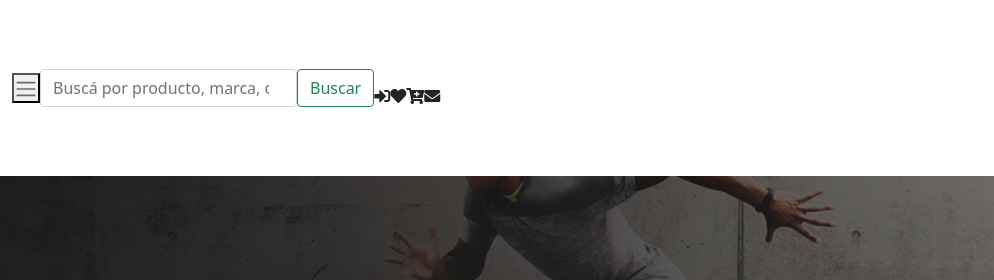
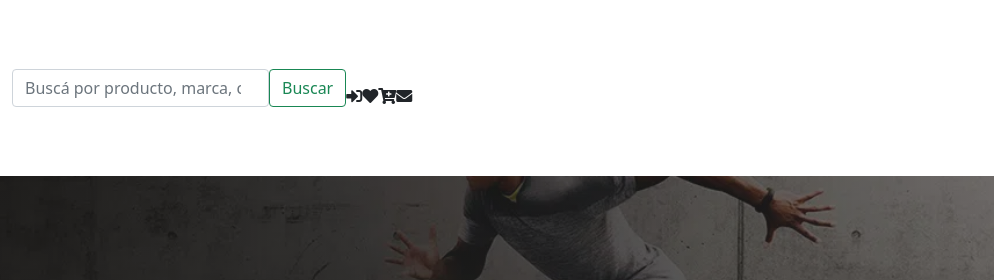
Before and after one commit to aleolivares94/Ropa-deportiva, a website: page hombre.html in a window 1280 px wide. Shown: the top 280 px of the page, 286-1280 px from the left. Drawn offline with nearby package versions, Linux system fonts and the light colour scheme.

Commit message:
modificaciones

```diff
--- a/hombre.html
+++ b/hombre.html
@@ -25,7 +25,7 @@
                 <a class="navbar-brand" href="index.html">
                     <img src="img/logo.jpg" alt="" width="200" height="150">
                 </a>
-                <button class="header__button navnavbar-toggler" type="button" data-bs-toggle="collapse" data-bs-target="#navbarSupportedContent" aria-controls="navbarSupportedContent" aria-expanded="false" aria-label="Toggle navigation">
+                <button class="header__button navbar-toggler" type="button" data-bs-toggle="collapse" data-bs-target="#navbarSupportedContent" aria-controls="navbarSupportedContent" aria-expanded="false" aria-label="Toggle navigation">
             <span class="navbar-toggler-icon"></span>
             </button>
                 <form class="d-flex">
--- a/package.json
+++ b/package.json
@@ -14,5 +14,5 @@
     "nodemon": "^2.0.12"
   },
   "dependencies": {},
-  "description": ""
+  "description": "Pagina de venta online,ropa deportiva para mujures, hombres y niños"
 }
```
Also changed, not shown: index.html (+1 -1 lines), marcas.html (+1 -1 lines), mujer.html (+1 -1 lines), niños.html (+1 -1 lines).
